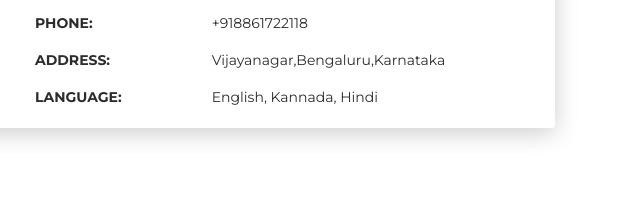
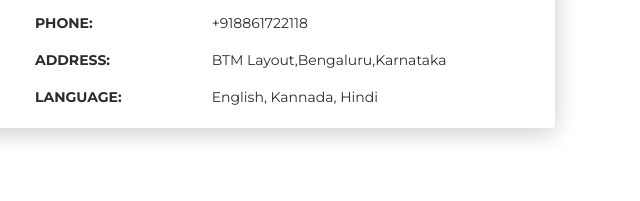
Before and after one commit to AbhishekctIT/Portfolio, a plain HTML site: page index.html in a window 1280 px wide. Shown: the part 751-952 px from the top of the page, 640-1280 px from the left. Drawn offline with nearby package versions, Linux system fonts and the light colour scheme; files that its build step writes are made by us from their sources.

Commit message:
address changed to btm

```diff
--- a/index.html
+++ b/index.html
@@ -85,7 +85,7 @@
             </div>
             <div class="row mt-3">
               <div class="col-sm-4"><strong class="text-uppercase">Address:</strong></div>
-              <div class="col-sm-8">Vijayanagar,Bengaluru,Karnataka</div>
+              <div class="col-sm-8">BTM Layout,Bengaluru,Karnataka</div>
             </div>
             <div class="row mt-3">
               <div class="col-sm-4"><strong class="text-uppercase">Language:</strong></div>
@@ -304,7 +304,7 @@
                 <div>
                   <div class="card-body">
                     <p class="mb-0"><strong>Address:</strong></p>
-                    <p class="pb-2">Vijayanagar,Bengaluru,Karnataka</p>
+                    <p class="pb-2">BTM Layout,Bengaluru,Karnataka</p>
                     <p class="mb-0"><strong>Phone:</strong></p>
                     <p class="pb-2">+918861722118</p>
                     <p class="mb-0"><strong>Email:</strong></p>
```
